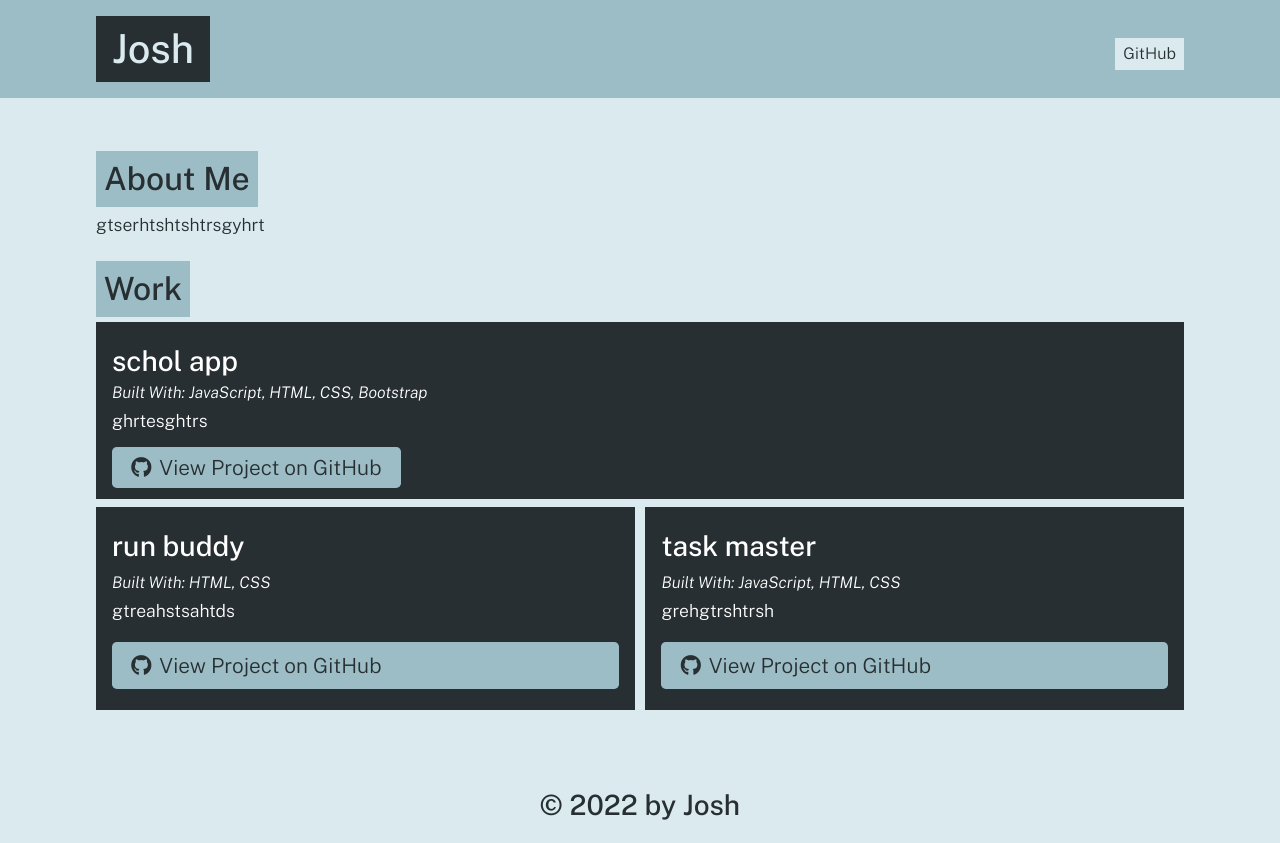
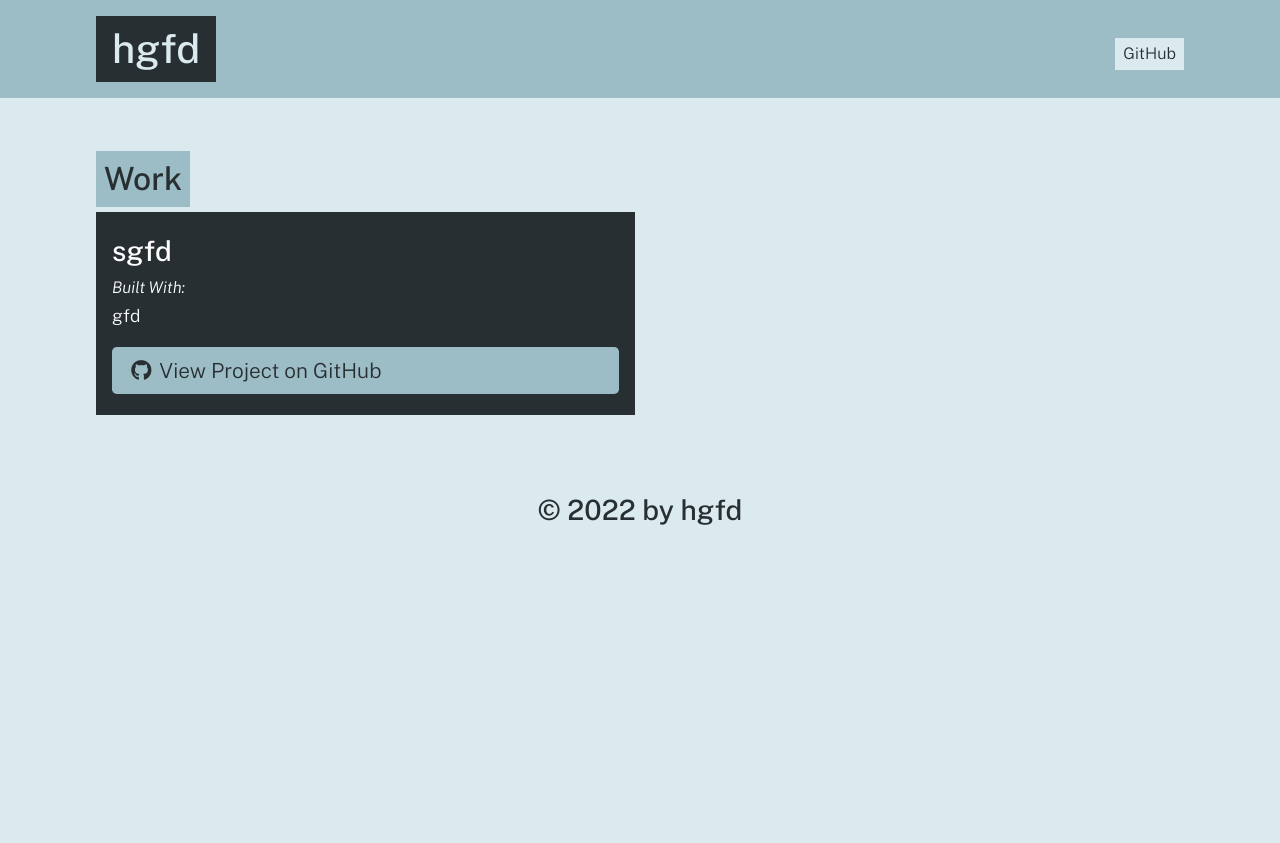
Before and after one commit to JCH95/portfolio-generator, a website: page dist/index.html in a window 1280 px wide. After the commit the page ends 800 px from the top, so only its background shows below. Drawn offline with nearby package versions, Linux system fonts and the light colour scheme.

Commit message:
add all files

```diff
--- a/dist/index.html
+++ b/dist/index.html
@@ -14,54 +14,29 @@
   <body>
     <header>
       <div class="container flex-row justify-space-between align-center py-3">
-        <h1 class="page-title text-secondary bg-dark py-2 px-3">Josh</h1>
+        <h1 class="page-title text-secondary bg-dark py-2 px-3">hgfd</h1>
         <nav class="flex-row">
-          <a class="ml-2 my-1 px-2 py-1 bg-secondary text-dark" href="https://github.com/JCH95">GitHub</a>
+          <a class="ml-2 my-1 px-2 py-1 bg-secondary text-dark" href="https://github.com/hgfd">GitHub</a>
         </nav>
       </div>
     </header>
     <main class="container my-5">
-
-    <section class="my-3" id="about">
-      <h2 class="text-dark bg-primary p-2 display-inline-block">About Me</h2>
-      <p>gtserhtshtshtrsgyhrt</p>
-    </section>
 
 
     <section class="my-3" id="portfolio">
       <h2 class="text-dark bg-primary p-2 display-inline-block">Work</h2>
       <div class="flex-row justify-space-between">
 
-          <div class="col-12 mb-2 bg-dark text-light p-3">
-            <h3 class="portfolio-item-title text-light">schol app</h3>
-            <h5 class="portfolio-languages">
-              Built With:
-              JavaScript, HTML, CSS, Bootstrap
-            </h5>
-            <p>ghrtesghtrs</p>
-            <a href="scholapp github" class="btn"><i class="fab fa-github mr-2"></i>View Project on GitHub</a>
-          </div>
-
 
 
           <div class="col-12 col-md-6 mb-2 bg-dark text-light p-3 flex-column">
-            <h3 class="portfolio-item-title text-light">run buddy</h3>
+            <h3 class="portfolio-item-title text-light">sgfd</h3>
             <h5 class="portfolio-languages">
               Built With:
-              HTML, CSS
+
             </h5>
-            <p>gtreahstsahtds</p>
-            <a href="run buddy github" class="btn mt-auto"><i class="fab fa-github mr-2"></i>View Project on GitHub</a>
-          </div>
-
-          <div class="col-12 col-md-6 mb-2 bg-dark text-light p-3 flex-column">
-            <h3 class="portfolio-item-title text-light">task master</h3>
-            <h5 class="portfolio-languages">
-              Built With:
-              JavaScript, HTML, CSS
-            </h5>
-            <p>grehgtrshtrsh</p>
-            <a href="task master github" class="btn mt-auto"><i class="fab fa-github mr-2"></i>View Project on GitHub</a>
+            <p>gfd</p>
+            <a href="gfd" class="btn mt-auto"><i class="fab fa-github mr-2"></i>View Project on GitHub</a>
           </div>
 
       </div>
@@ -69,7 +44,7 @@
 
     </main>
     <footer class="container text-center py-3">
-      <h3 class="text-dark">&copy; 2022 by Josh</h3>
+      <h3 class="text-dark">&copy; 2022 by hgfd</h3>
     </footer>
   </body>
   </html>
```
Lines whose indentation alone changed are shown as unchanged.
